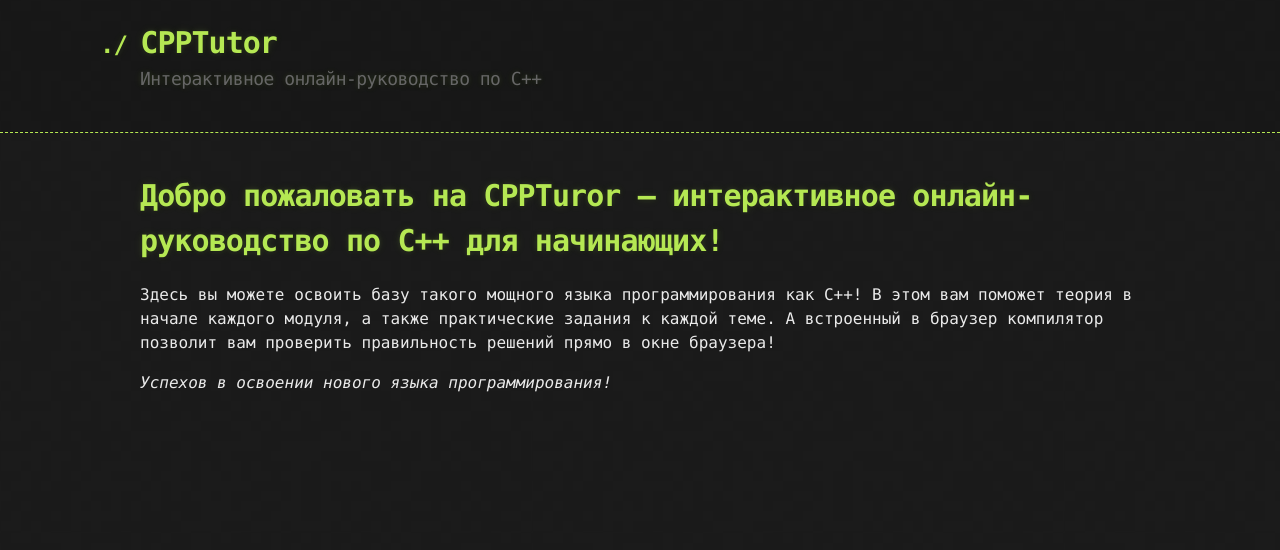
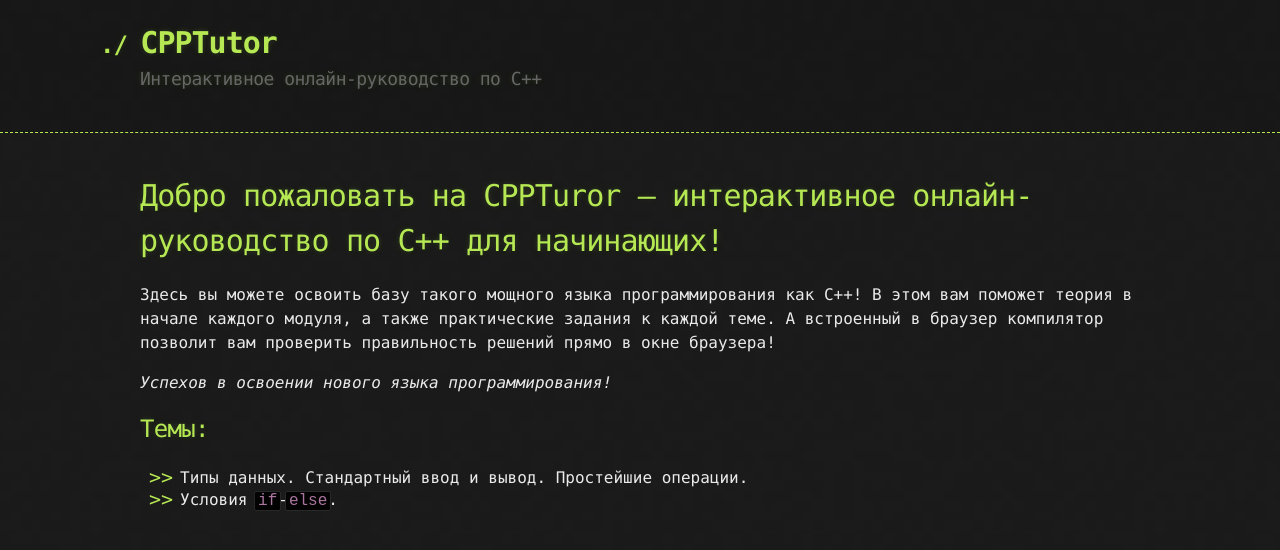
Before and after one commit to cpptutorWeb/cpptutorweb.github.io, a Jekyll site: the page built from index.md, in a window 1280 px wide. Shown: the top 550 px of the page. Built offline with Jekyll 4.4.1, drawn with Linux system fonts in a browser that asks for light colours; our own code applies the rules of GitHub Pages for plain Markdown files.

Commit message:
Update index.md

```diff
--- a/index.md
+++ b/index.md
@@ -2,8 +2,13 @@
 layout: default
 ---
 
-# **Добро пожаловать на CPPTuror – интерактивное онлайн-руководство по C++ для начинающих!**
+# Добро пожаловать на CPPTuror – интерактивное онлайн-руководство по C++ для начинающих!
 
 Здесь вы можете освоить базу такого мощного языка программирования как С++! В этом вам поможет теория в начале каждого модуля, а также практические задания к каждой теме. А встроенный в браузер компилятор позволит вам проверить правильность решений прямо в окне браузера!
 
 *Успехов в освоении нового языка программирования!*
+
+## Темы:
+
+* Типы данных. Стандартный ввод и вывод. Простейшие операции.
+* Условия `if`-`else`.
```
